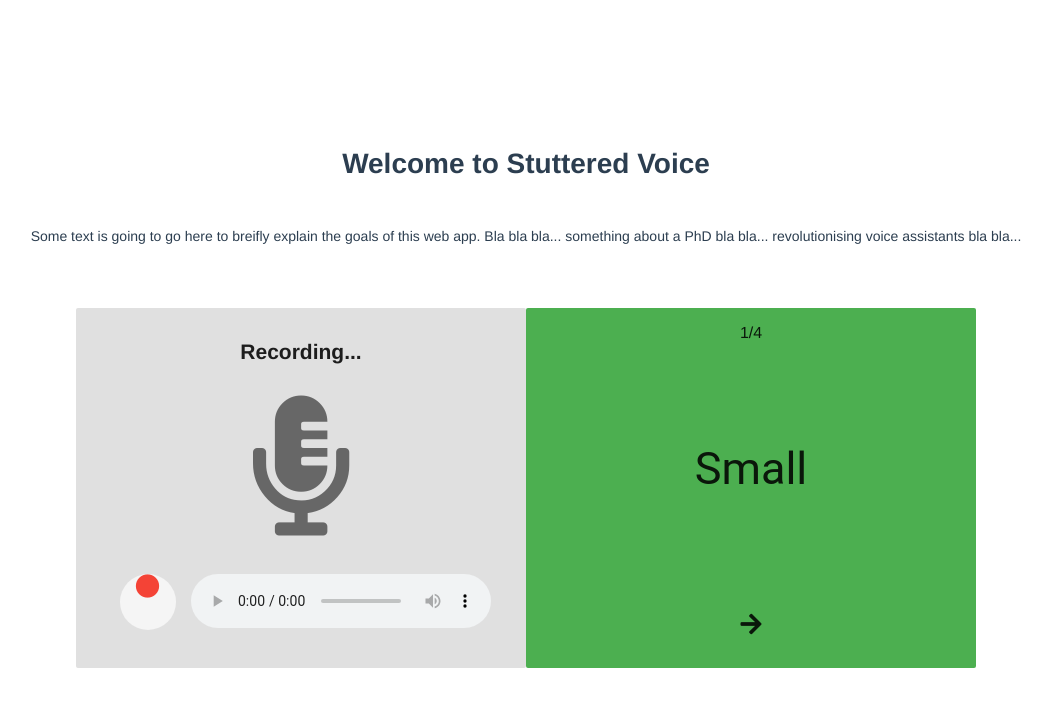
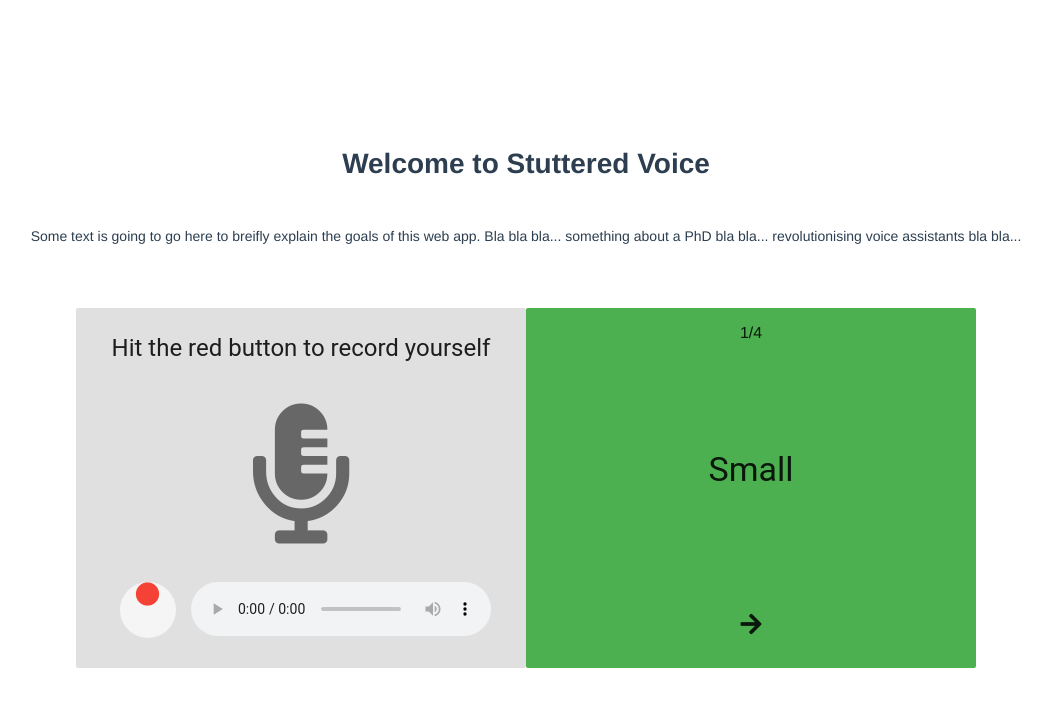
Before and after one commit to DarthEmpty/stammered-voice, a Vue app: page / in a window 1280 px wide. Shown: the top 706 px of the page, without its empty margins (114-1166 px from the left). Built offline with nearby package versions, Linux system fonts and the light colour scheme; no server answers.

Commit message:
Allow recorder to actually tell user when recording is happening

```diff
--- a/src/components/CueCard.vue
+++ b/src/components/CueCard.vue
@@ -11,7 +11,7 @@
           </v-flex>
 
           <v-flex grow class="my-3 px-3">
-            <p class="display-2">{{ possibleTexts[textIndex] }}</p>
+            <p class="display-1">{{ possibleTexts[textIndex] }}</p>
           </v-flex>
 
           <v-flex shrink>
--- a/src/components/Recorder.vue
+++ b/src/components/Recorder.vue
@@ -1,10 +1,10 @@
 <template>
   <div class="recorder">
     <v-flex>
-      <v-sheet class="pa-4" color="grey lighten-2" min-width="450" min-height="360">
+      <v-sheet class="pa-4" color="grey lighten-2" min-width="450" height="360">
         <v-layout justify-space-around column fill-height>
-          <v-flex class="ma-2">
-            <h2>Recording...</h2>
+          <v-flex>
+            <p class="headline">{{ headingState }}</p>
           </v-flex>
 
           <v-flex class="ma-4">
@@ -46,6 +46,7 @@ export default {
   data() {
     return {
       recorder: null,
+      headingState: "Hit the red button to record yourself",
       iconState: "circle",
       loading: false,
       blobURL: ""
@@ -71,11 +72,13 @@ export default {
     async toggleRecording() {
       if (this.iconState === "circle") {
         this.startRecording();
+        this.headingState = "Recording..."
         this.iconState = "stop";
       } else {
         this.loading = true;
         await this.stopRecording();
         this.loading = false;
+        this.headingState = "Hit the red button to record yourself"
         this.iconState = "circle";
       }
     }
```
